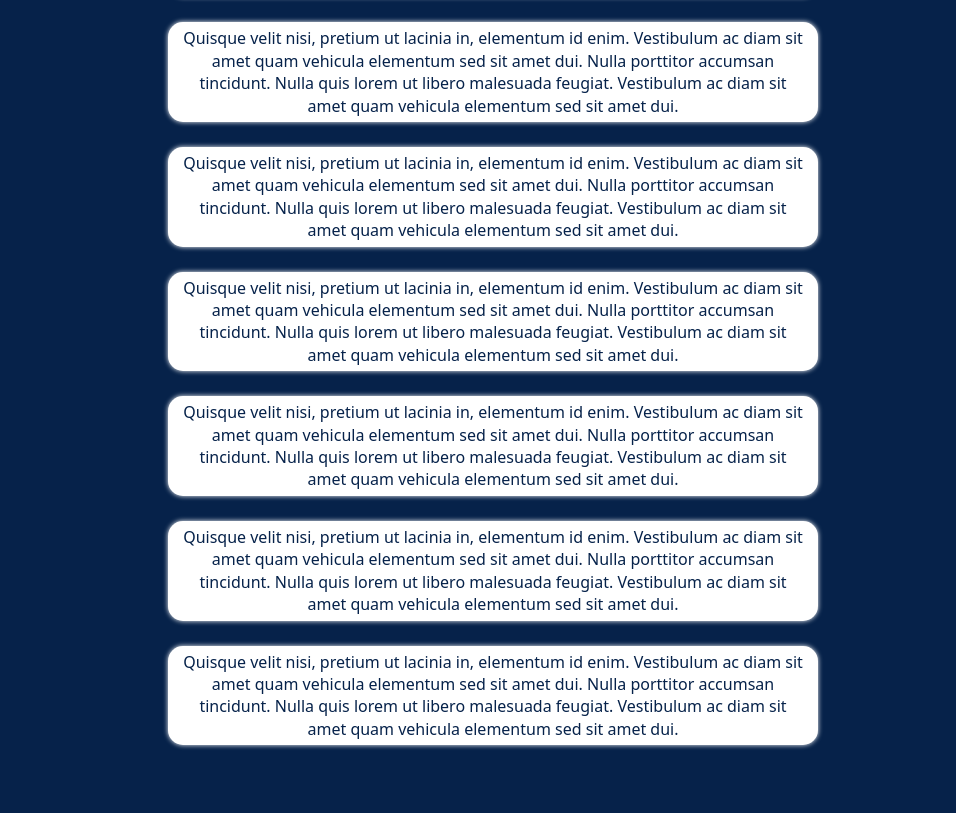
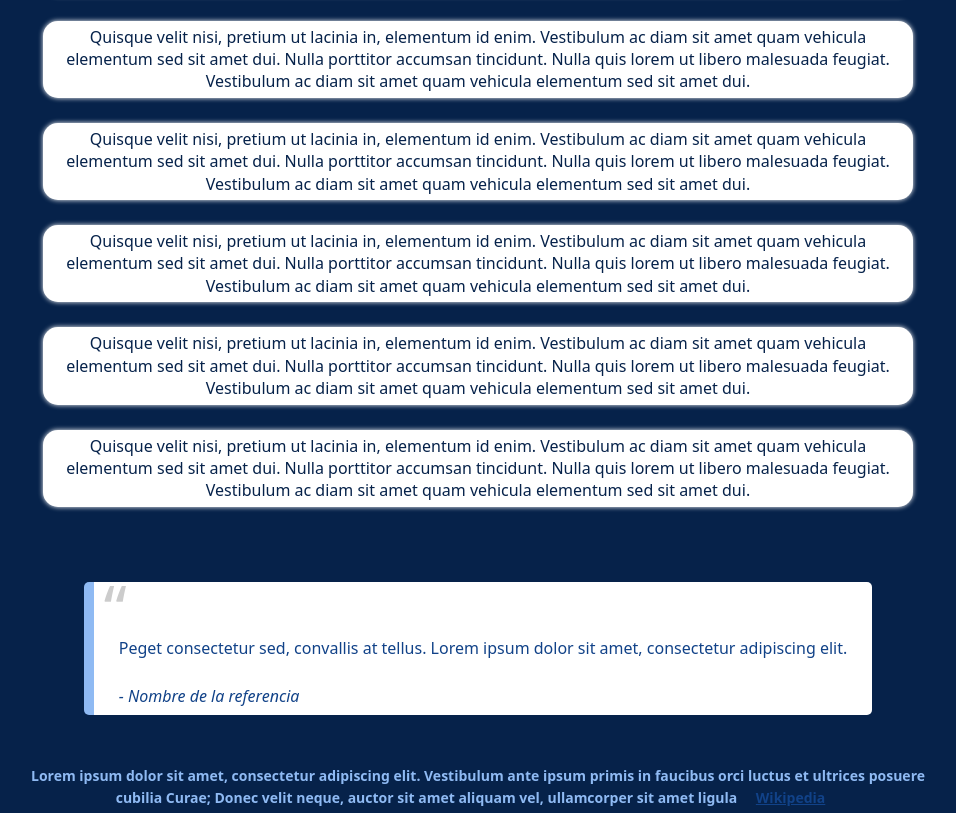
Before and after one commit to CodigoMind/TributePage, a plain HTML site: page index.html in a window 1280 px wide. Shown: the part 1222-2035 px from the top of the page, without its empty margins (162-1118 px from the left). Drawn offline with nearby package versions, Linux system fonts and the light colour scheme.

Commit message:
Project finished

```diff
--- a/style.css
+++ b/style.css
@@ -105,8 +105,13 @@ figure#image-pv {
 section#content *{
 	max-width: 650px;
 	margin: 25px 15px;
-	/*min-width: 300px;*/
 }
+
+/*
+section#content li, p, h2 {
+
+}
+*/
 
 section#content li {
 	color: var(--primaryColor);
@@ -170,7 +175,7 @@ q::after {
 
 
 blockquote {
-	background: var(--fourthColor);
+	background: var(--fourthColor, rgb(255, 255, 255));
 	max-width: 800px;
 	color: var(--tertiaryColor);
 	border-left: 10px solid var(--secondaryColor);
@@ -217,6 +222,12 @@ blockquote:before {
 }
 */
 
+@media (max-width: 280px) {
+	h1 {
+		font-size: 28px;
+	}
+}
+
 /*Dispositivos extra pequeños*/
 @media (max-width: 572.98px) {
 	figure#image-pv {
@@ -247,9 +258,12 @@ blockquote:before {
 /*Dispositivos extra grandes*/
 @media (min-width:1200px) {
 	figure#image-pv {
-		width: 800px;
+		width: 750px;
 	}
-	section#content li{
-		width: 1100px;
+	section#content *{
+		max-width: 900px;
+	}
+	blockquote>p{
+		max-width: 800px;
 	}
 }
```
